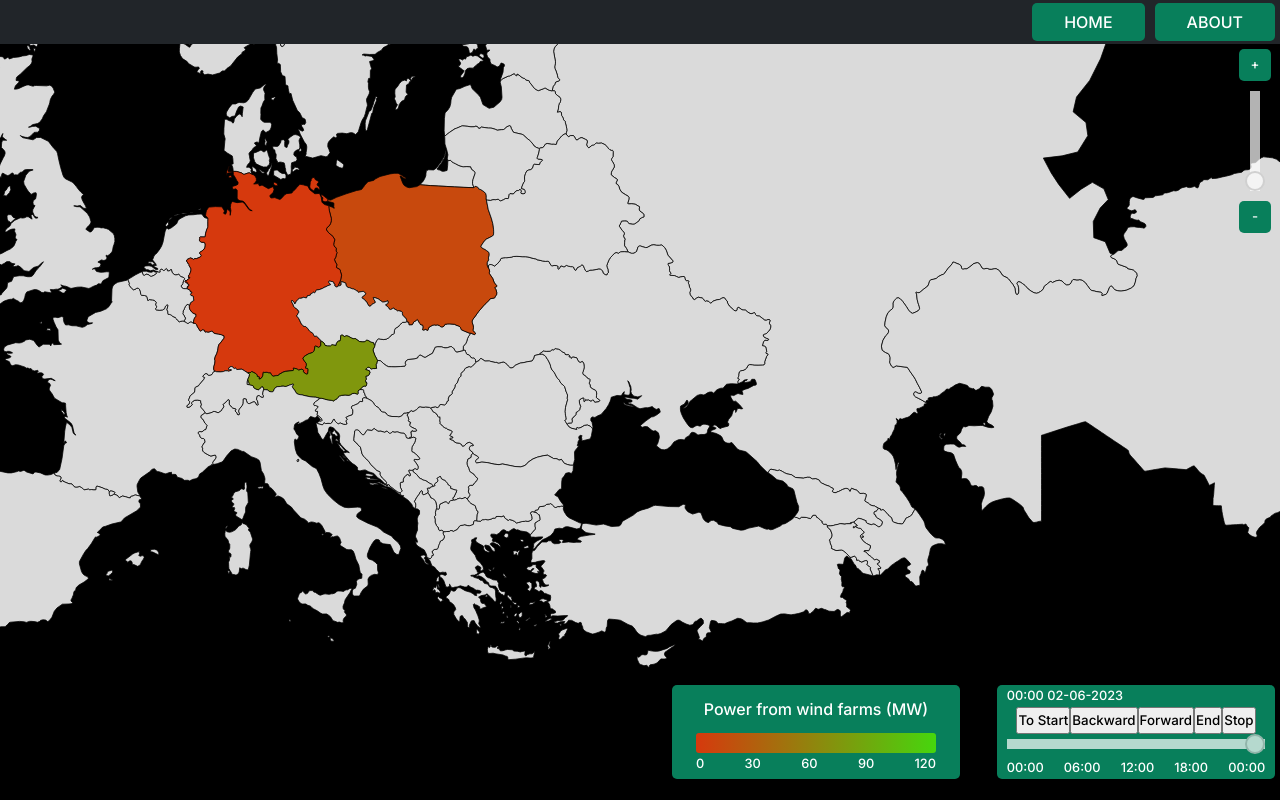
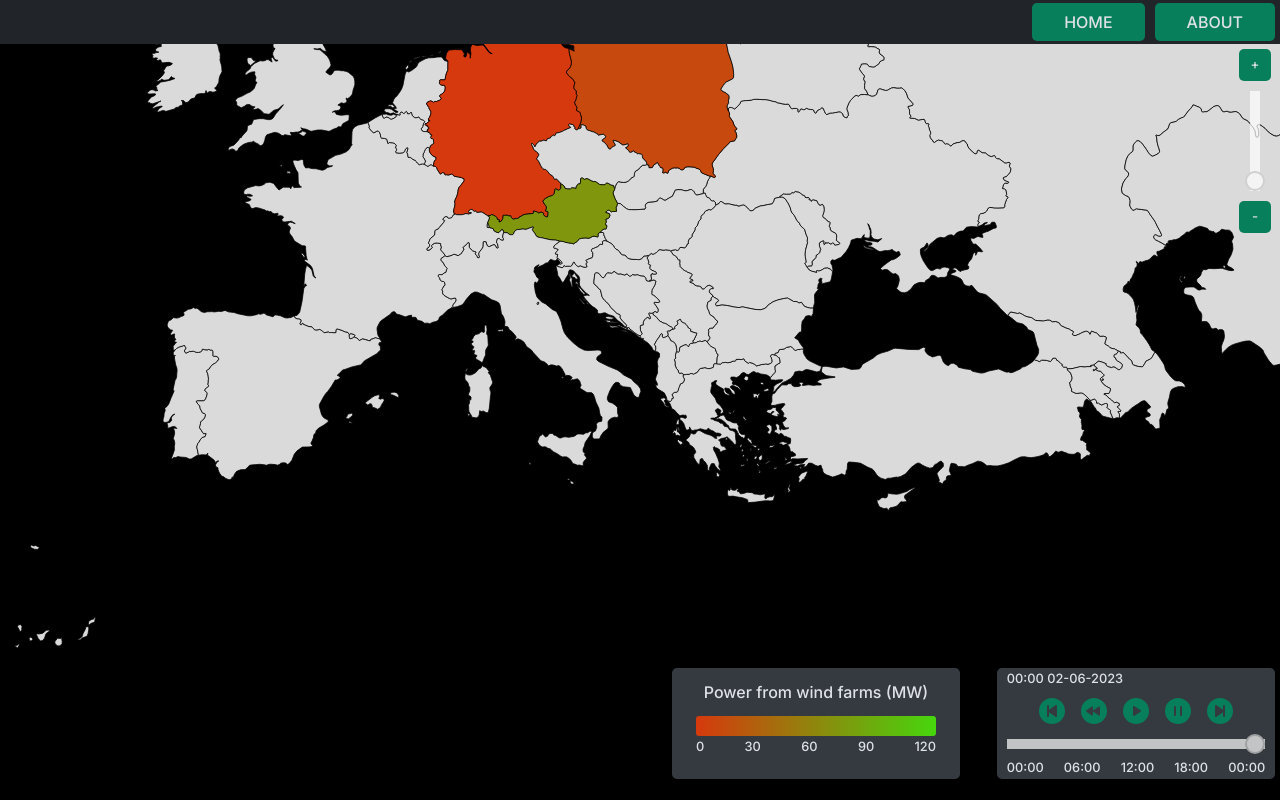
Before and after one commit to rogal665/green_source_app, a Vue app: page / in a window 1280 px wide. Built offline with nearby package versions, Linux system fonts and the light colour scheme.

Commit message:
icons adderd

```diff
--- a/src/components/GreenSourceMap.vue
+++ b/src/components/GreenSourceMap.vue
@@ -8,7 +8,6 @@
       @mousedown="handleMouseDown"
       @mouseup="handleMouseUp"
       @mousemove="handleMouseMove"
-      @mouseleave="handleMouseUp"
     >
       <svg version="1.1" viewBox="-200 350 1008 500">
         <g>
@@ -409,7 +408,7 @@ export default defineComponent({
     const mouseY = ref(0);
     const positionX = ref(0);
     const positionY = ref(0);
-    const position = ref("50% 30%");
+    const position = ref("50% 50%");
     const longPressTimer = ref(0);
     const isDragging = ref(false);
     const target = ref("");
@@ -491,8 +490,8 @@ export default defineComponent({
 
     const handleMouseMove = (event) => {
       if (isDragging.value) {
-        positionX.value -= event.movementX;
-        positionY.value -= event.movementY;
+        positionX.value -= event.movementX / scale.value;
+        positionY.value -= event.movementY / scale.value;
         position.value = `${positionX.value}px` + " " + `${positionY.value}px`;
         event.preventDefault();
       }
@@ -504,11 +503,13 @@ export default defineComponent({
       document.body.appendChild(node.value);
       renderMapCSS();
       //centrall point
-      positionX.value = window.innerWidth / 2;
-      positionY.value = window.innerHeight / 2;
+      positionX.value = window.innerWidth / 2 - 400;
+      positionY.value = window.innerHeight / 2 - 250;
+      position.value = `${positionX.value}px` + " " + `${positionY.value}px`;
       window.addEventListener("resize", () => {
-        positionX.value = window.innerWidth / 2;
-        positionY.value = window.innerHeight / 2;
+        positionX.value = window.innerWidth / 2 - 400;
+        positionY.value = window.innerHeight / 2 - 250;
+        position.value = `${positionX.value}px` + " " + `${positionY.value}px`;
       });
     });
 
--- a/src/components/MapTimeLine.vue
+++ b/src/components/MapTimeLine.vue
@@ -5,11 +5,75 @@
     </div>
     <div class="controlers-container">
       <div class="controlers">
-        <button class="btn" @click="scrollToStart">To Start</button>
-        <button @click="scrollBackward">Backward</button>
-        <button @click="scrollForward">Forward</button>
-        <button @click="scrollToEnd">End</button>
-        <button @click="stopScrolling">Stop</button>
+        <svg
+          @click="scrollToStart"
+          class="timeline-controllers"
+          xmlns="http://www.w3.org/2000/svg"
+          width="16"
+          height="16"
+          fill="#000000"
+          viewBox="0 0 256 256"
+        >
+          <path
+            d="M128,24A104,104,0,1,0,232,128,104.11,104.11,0,0,0,128,24Zm40,144a8,8,0,0,1-12.65,6.51L104,137.83V168a8,8,0,0,1-16,0V88a8,8,0,0,1,16,0v30.17l51.35-36.68A8,8,0,0,1,168,88Z"
+          ></path>
+        </svg>
+
+        <svg
+          @click="scrollBackward"
+          class="timeline-controllers"
+          xmlns="http://www.w3.org/2000/svg"
+          width="16"
+          height="16"
+          fill="#000000"
+          viewBox="0 0 256 256"
+        >
+          <path
+            d="M128,24A104,104,0,1,0,232,128,104.11,104.11,0,0,0,128,24Zm48,132a8,8,0,0,1-12.59,6.55l-40-28A8,8,0,0,1,120,128v28a8,8,0,0,1-12.59,6.55l-40-28a8,8,0,0,1,0-13.1l40-28A8,8,0,0,1,120,100v28a8,8,0,0,1,3.41-6.55l40-28A8,8,0,0,1,176,100Z"
+          ></path>
+        </svg>
+
+        <svg
+          @click="scrollForward"
+          class="timeline-controllers"
+          xmlns="http://www.w3.org/2000/svg"
+          width="16"
+          height="16"
+          fill="#000000"
+          viewBox="0 0 256 256"
+        >
+          <path
+            d="M128,24A104,104,0,1,0,232,128,104.13,104.13,0,0,0,128,24Zm36.44,110.66-48,32A8.05,8.05,0,0,1,112,168a8,8,0,0,1-8-8V96a8,8,0,0,1,12.44-6.66l48,32a8,8,0,0,1,0,13.32Z"
+          ></path>
+        </svg>
+
+        <svg
+          @click="stopScrolling"
+          class="timeline-controllers"
+          xmlns="http://www.w3.org/2000/svg"
+          width="16"
+          height="16"
+          fill="#000000"
+          viewBox="0 0 256 256"
+        >
+          <path
+            d="M128,24A104,104,0,1,0,232,128,104.13,104.13,0,0,0,128,24ZM112,160a8,8,0,0,1-16,0V96a8,8,0,0,1,16,0Zm48,0a8,8,0,0,1-16,0V96a8,8,0,0,1,16,0Z"
+          ></path>
+        </svg>
+
+        <svg
+          @click="scrollToEnd"
+          class="timeline-controllers"
+          xmlns="http://www.w3.org/2000/svg"
+          width="16"
+          height="16"
+          fill="#000000"
+          viewBox="0 0 256 256"
+        >
+          <path
+            d="M128,24A104,104,0,1,0,232,128,104.11,104.11,0,0,0,128,24Zm40,144a8,8,0,0,1-16,0V137.83l-51.35,36.68A8,8,0,0,1,88,168V88a8,8,0,0,1,12.65-6.51L152,118.17V88a8,8,0,0,1,16,0Z"
+          ></path>
+        </svg>
       </div>
       <input
         type="range"
@@ -141,9 +205,7 @@ export default {
       }
     },
   },
-
 };
 </script>
 
-<style scoped>
-</style>
+<style scoped></style>
--- a/src/main.scss
+++ b/src/main.scss
@@ -21,9 +21,9 @@ body {
 .btn:visited {
   background-color: $main-colour;
   text-decoration: none;
-    color: #fff;
+  color: $grey-colour-light;
   text-transform: uppercase;
-    padding: .3rem 2rem;
+  padding: 0.3rem 2rem;
   display: inline-block;
   margin: 3px 5px;
   border-radius: 5px;
@@ -81,9 +81,6 @@ h5 {
 .map-container {
   background-color: black;
 }
-  .region-details {
-    background-color: rgb(119, 0, 0);
-  }
 
 .settings {
   display: flex;
@@ -94,10 +91,10 @@ h5 {
 
 /*map time line*/
 .timeline {
-    background-color: $main-colour;
+  background-color: $grey-colour;
   border-radius: 5px;
-    margin: 1.3rem .3rem;
-    color: #fff;
+  margin: 1.3rem 0.3rem;
+  color: $grey-colour-light;
   font-size: $small-text;
   padding: 0 10px;
 }
@@ -135,7 +132,9 @@ h5 {
   border: 2px solid #ccc;
   border-radius: 50%;
   cursor: pointer;
-    transition: background-color 0.2s, border-color 0.2s;
+  transition:
+    background-color 0.2s,
+    border-color 0.2s;
 }
 .slider::-moz-range-thumb {
   width: 20px;
@@ -144,7 +143,9 @@ h5 {
   border: 2px solid #ccc;
   border-radius: 50%;
   cursor: pointer;
-    transition: background-color 0.2s, border-color 0.2s;
+  transition:
+    background-color 0.2s,
+    border-color 0.2s;
 }
 
 .slider::-ms-thumb {
@@ -154,7 +155,9 @@ h5 {
   border: 2px solid #ccc;
   border-radius: 50%;
   cursor: pointer;
-    transition: background-color 0.2s, border-color 0.2s;
+  transition:
+    background-color 0.2s,
+    border-color 0.2s;
 }
 
 .slider:hover {
@@ -167,22 +170,32 @@ h5 {
   background-color: #ccc;
   border-color: #fff;
 }
+
+.timeline-controllers {
+  margin-top: 5px;
+  fill: $main-colour;
+  width: 2rem;
+  height: 2rem;
+  margin-right: 5px;
+  margin-left: 5px;
+  stroke-width: 1px;
+}
 /*legend*/
 .legend {
   display: flex;
   flex-direction: column;
   margin: 1.3rem 2rem;
-    background-color: $main-colour;
-    color: white;
+  background-color: $grey-colour;
+  color: $grey-colour-light;
   border-radius: 5px;
 }
-.legend-title{
+.legend-title {
   margin-top: 10px;
   margin-bottom: 10px;
   margin-left: auto;
   margin-right: auto;
 }
-.data-scale{
+.data-scale {
   margin-left: auto;
   margin-right: auto;
 }
@@ -205,7 +218,7 @@ h5 {
   height: 2rem;
   border-radius: 5px;
   border-style: none;
-    color: #fff;
+  color: $grey-colour-light;
   margin: 5px;
 }
 
@@ -237,7 +250,9 @@ h5 {
   border: 2px solid #ccc;
   border-radius: 50%;
   cursor: pointer;
-    transition: background-color 0.2s, border-color 0.2s;
+  transition:
+    background-color 0.2s,
+    border-color 0.2s;
 }
 .zoom-slider::-moz-range-thumb {
   width: 20px;
@@ -246,7 +261,9 @@ h5 {
   border: 2px solid #ccc;
   border-radius: 50%;
   cursor: pointer;
-    transition: background-color 0.2s, border-color 0.2s;
+  transition:
+    background-color 0.2s,
+    border-color 0.2s;
 }
 
 .zoom-slider::-ms-thumb {
@@ -256,7 +273,9 @@ h5 {
   border: 2px solid #ccc;
   border-radius: 50%;
   cursor: pointer;
-    transition: background-color 0.2s, border-color 0.2s;
+  transition:
+    background-color 0.2s,
+    border-color 0.2s;
 }
 
 .zoom-slider:hover {
@@ -269,3 +288,12 @@ h5 {
   background-color: #ccc;
   border-color: #fff;
 }
+
+/*details*/
+.region-details {
+    margin: 1rem 0.3rem;
+    background-color: $grey-colour;
+    color: $grey-colour-light;
+    border-radius: 5px;
+    padding: 10px;
+  }
--- a/src/views/HomeView.vue
+++ b/src/views/HomeView.vue
@@ -112,7 +112,6 @@ export default {
       }
       if (!this.countryFound) {
         this.selectedRegionData = "no data";
-        this.countryFound = false;
       }
     },
     findSelectedTime(proxyObj, keyToFind) {
```
Lines whose indentation alone changed are shown as unchanged.
